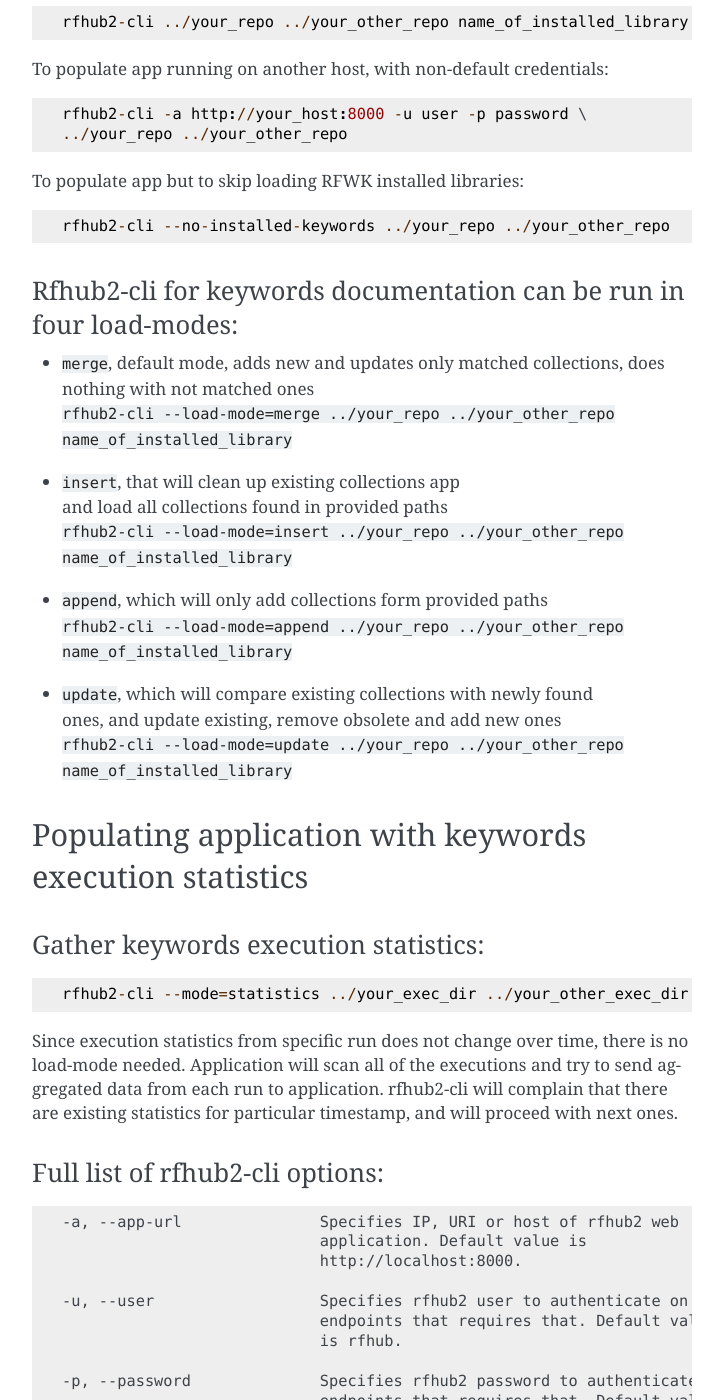
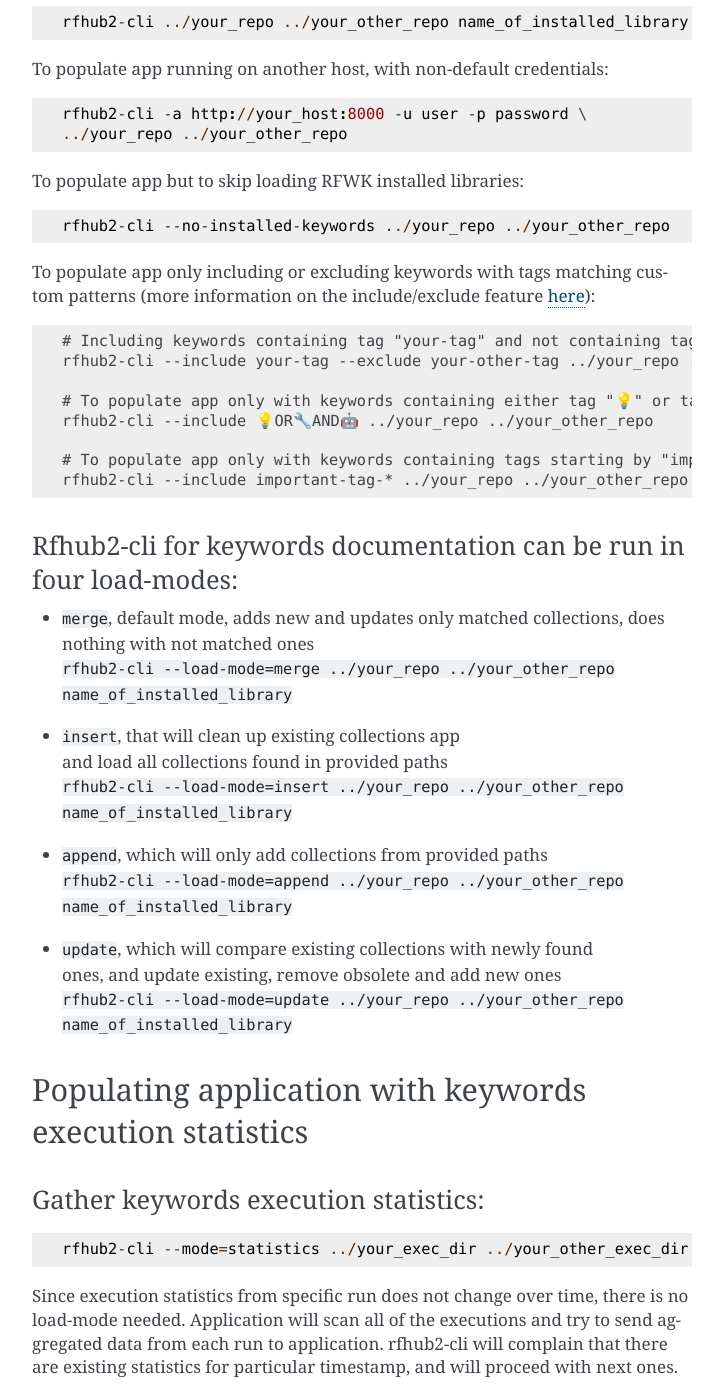
Before and after one commit to pbylicki/rfhub2, a Sphinx documentation site: the page built from docs/source/run.rst, in a window 1280 px wide and 1400 px high, scrolled down 730 px. Shown: the whole window, without its empty margins (388-1111 px from the left). Built offline with Sphinx 7.4.7, drawn with Linux system fonts in a browser that asks for light colours; some of the changed text lies outside the part shown.

Commit message:
Update docs

```diff
--- a/docs/source/run.rst
+++ b/docs/source/run.rst
@@ -52,6 +52,20 @@ To populate app but to skip loading RFWK installed libraries:
 
     rfhub2-cli --no-installed-keywords ../your_repo ../your_other_repo
 
+To populate app only including or excluding keywords with tags matching custom patterns
+(more information on the include/exclude feature `here <https://robotframework.org/robotframework/latest/RobotFrameworkUserGuide.html#tag-patterns>`_):
+
+::
+
+    # Including keywords containing tag "your-tag" and not containing tag "your-other-tag":
+    rfhub2-cli --include your-tag --exclude your-other-tag ../your_repo ../your_other_repo
+
+    # To populate app only with keywords containing either tag "💡" or tag "🔧", and tag "🤖":
+    rfhub2-cli --include 💡OR🔧AND🤖 ../your_repo ../your_other_repo
+
+    # To populate app only with keywords containing tags starting by "important-tag-":
+    rfhub2-cli --include important-tag-* ../your_repo ../your_other_repo
+
 Rfhub2-cli for keywords documentation can be run in four load-modes:
 '''''''''''''''''''''''''''''''''''''''''''''''''''''''''''''''''''''
 
@@ -60,7 +74,7 @@ Rfhub2-cli for keywords documentation can be run in four load-modes:
 -  | ``insert``, that will clean up existing collections app
    | and load all collections found in provided paths
    | ``rfhub2-cli --load-mode=insert ../your_repo ../your_other_repo name_of_installed_library``
--  | ``append``, which will only add collections form provided paths
+-  | ``append``, which will only add collections from provided paths
    | ``rfhub2-cli --load-mode=append ../your_repo ../your_other_repo name_of_installed_library``
 -  | ``update``, which will compare existing collections with newly found
    | ones, and update existing, remove obsolete and add new ones
@@ -131,3 +145,18 @@ Full list of rfhub2-cli options:
                               - `update` - removes collections not found
                               in paths, adds new ones and updates existing
                               ones
+
+--include TEXT                Include all the keywords containing tags
+                              matching this pattern. This option has the
+                              same behavior as the --include option of the
+                              RobotFramework CLI (with the same format).
+                              By default, all the keywords found are
+                              included.
+
+--exclude TEXT                Exclude all the keywords containing tags
+                              matching this pattern. This option has the
+                              same behavior as the --exclude option of the
+                              RobotFramework CLI (with the same format).
+                              By default, no keyword is excluded.
+
+--help                        Show this message and exit.
```
Also changed, not shown: README.md (+13 -2 lines).
